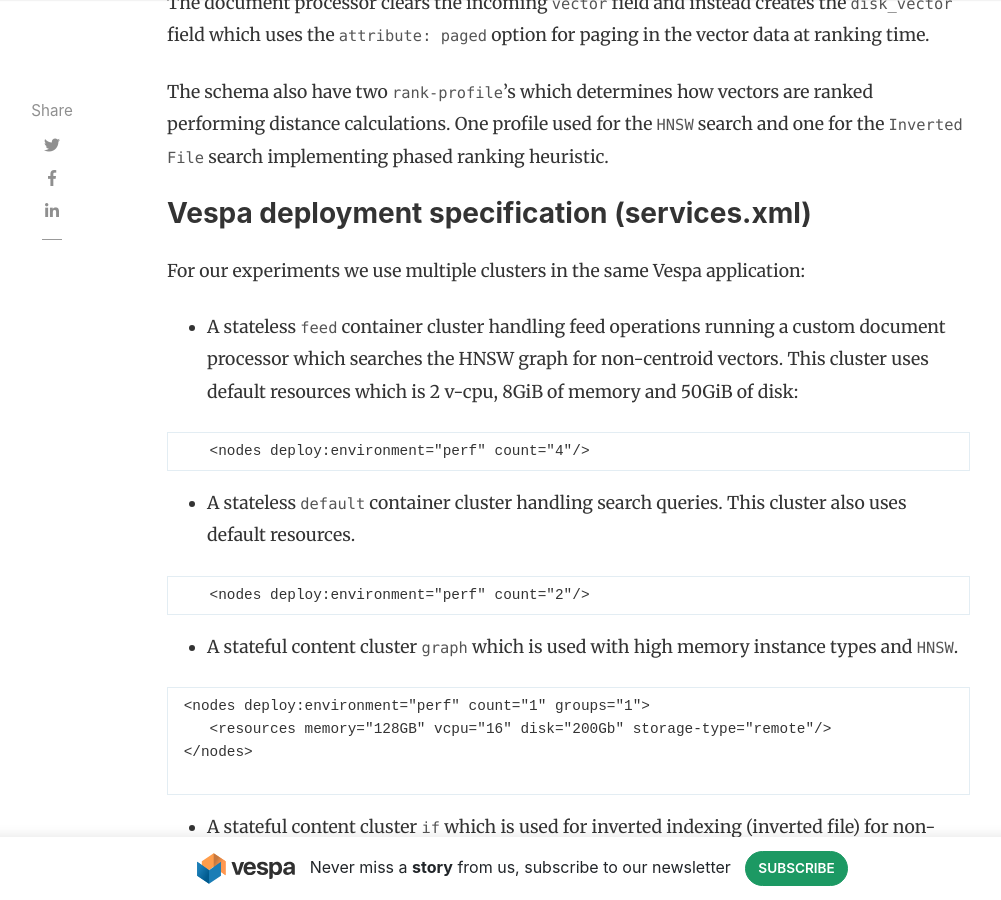
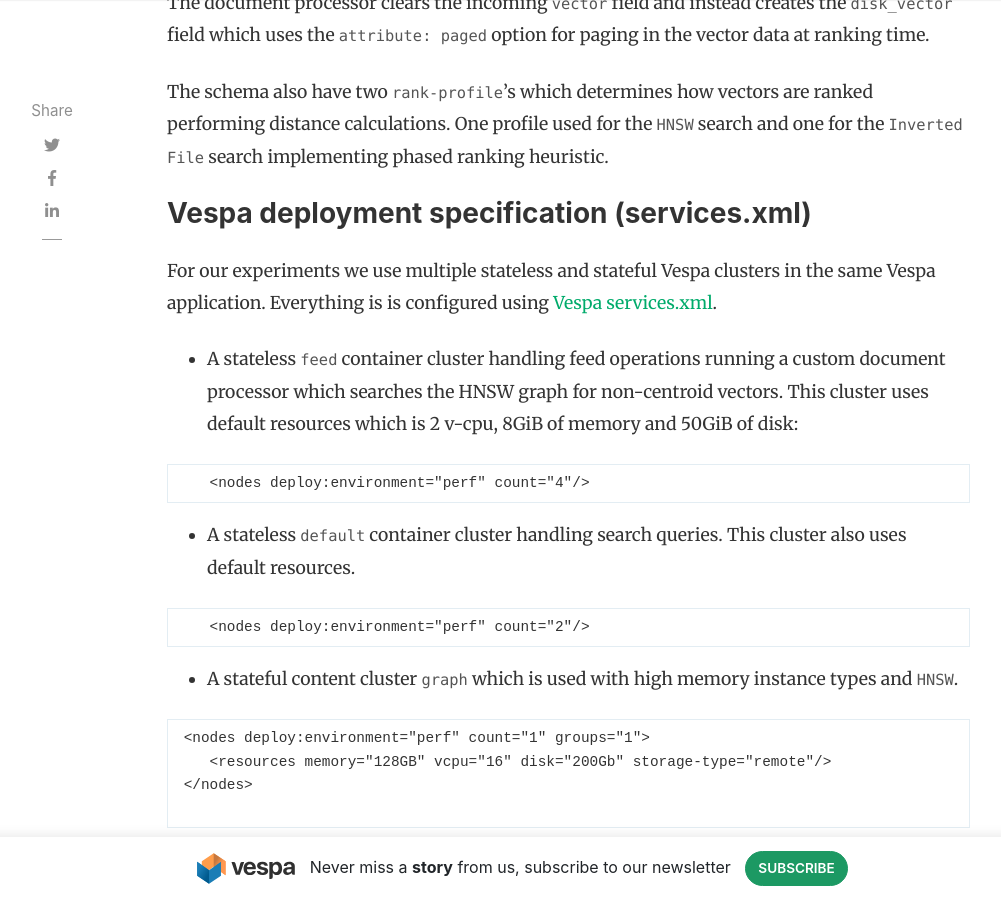
Before and after one commit to vespa-engine/blog, a Jekyll site: the page built from _posts/2022-06-07-vespa-hybrid-billion-scale-vector-search.md, in a window 1280 px wide and 900 px high, scrolled down 12081 px. Shown: the whole window, without its empty margins (118-1119 px from the left). Built offline with Jekyll 4.4.1, drawn with Linux system fonts in a browser that asks for light colours; nearby versions of some CDN libraries; comment, search, counter and statistics services are not loaded; some of the changed text lies outside the part shown.

Commit message:
Add a metric screenshot

```diff
--- a/_posts/2022-06-07-vespa-hybrid-billion-scale-vector-search.md
+++ b/_posts/2022-06-07-vespa-hybrid-billion-scale-vector-search.md
@@ -346,7 +346,8 @@
 implementing phased ranking heuristic.
 
 ### Vespa deployment specification (services.xml)
-For our experiments we use multiple clusters in the same Vespa application:
+For our experiments we use multiple stateless and stateful Vespa clusters in the same Vespa application. Everything
+is is configured using [Vespa services.xml](https://cloud.vespa.ai/en/reference/services).
 
 * A stateless `feed` container cluster handling feed operations running a custom document processor
 which searches the HNSW graph for non-centroid vectors.
@@ -435,6 +436,11 @@
 <em>Vespa Cloud console screenshot taken during indexing of non-centroids. During indexing, a document processor searches the HNSW graph,
 and annotates the document with the closest centroids before forwarding the document to the `if` content cluster. </em>
 
+<img src="/assets/2022-06-07-vespa-spann-billion-scale-vector-search/metrics.png"/>
+<em>Vespa Cloud metrics dashboard.</em>
+The [Vespa Cloud metrics](https://cloud.vespa.ai/en/monitoring) gives insight into resource usage with concurrent read and queries over 1B
+vectors.
+
 ### HNSW-IF Accuracy
 Any approximate vector search use case needs to quantify the accuracy impact of using approximate search instead of
 exact search. Using the ground truth neighbors for the 29,3K *SPACEV-1B* query vectors,
```
Also changed, not shown: assets/2022-06-07-vespa-spann-billion-scale-vector-search/metrics.png (added).
